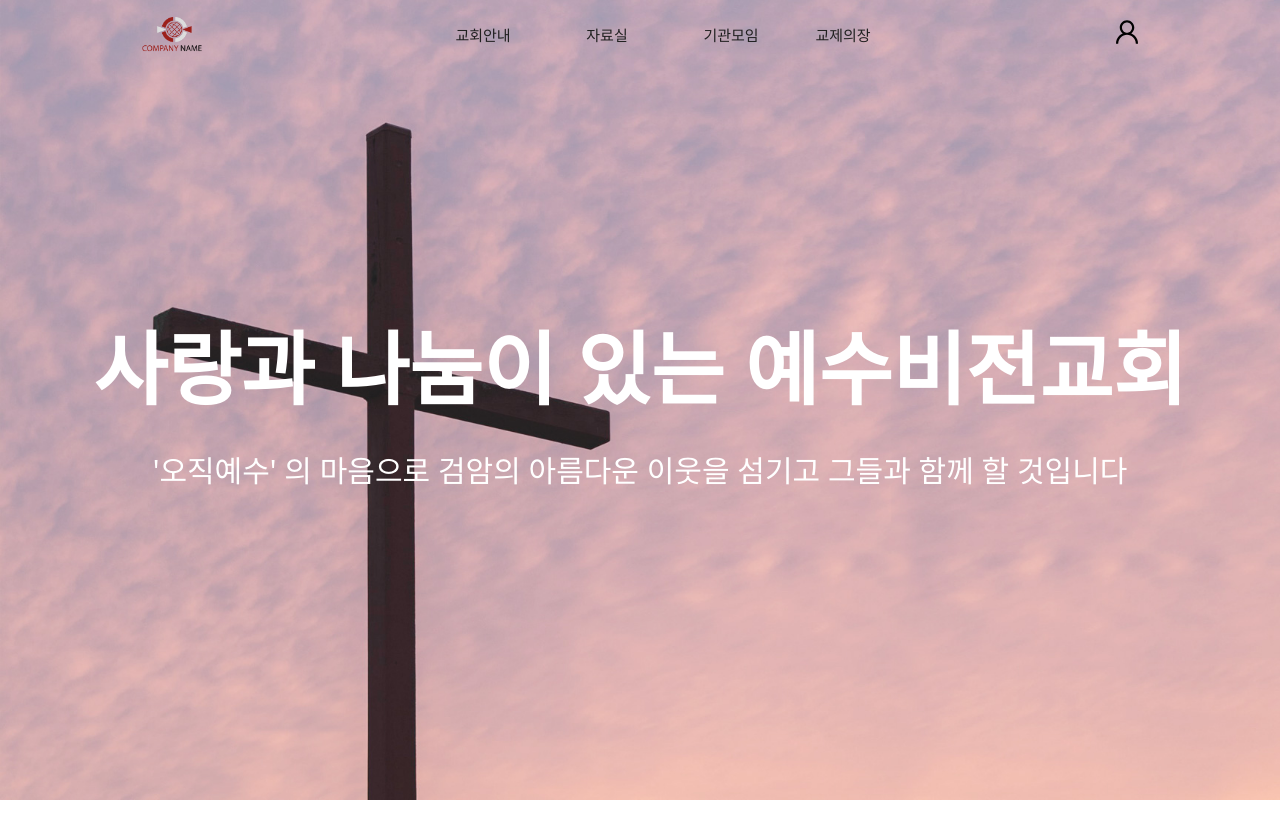
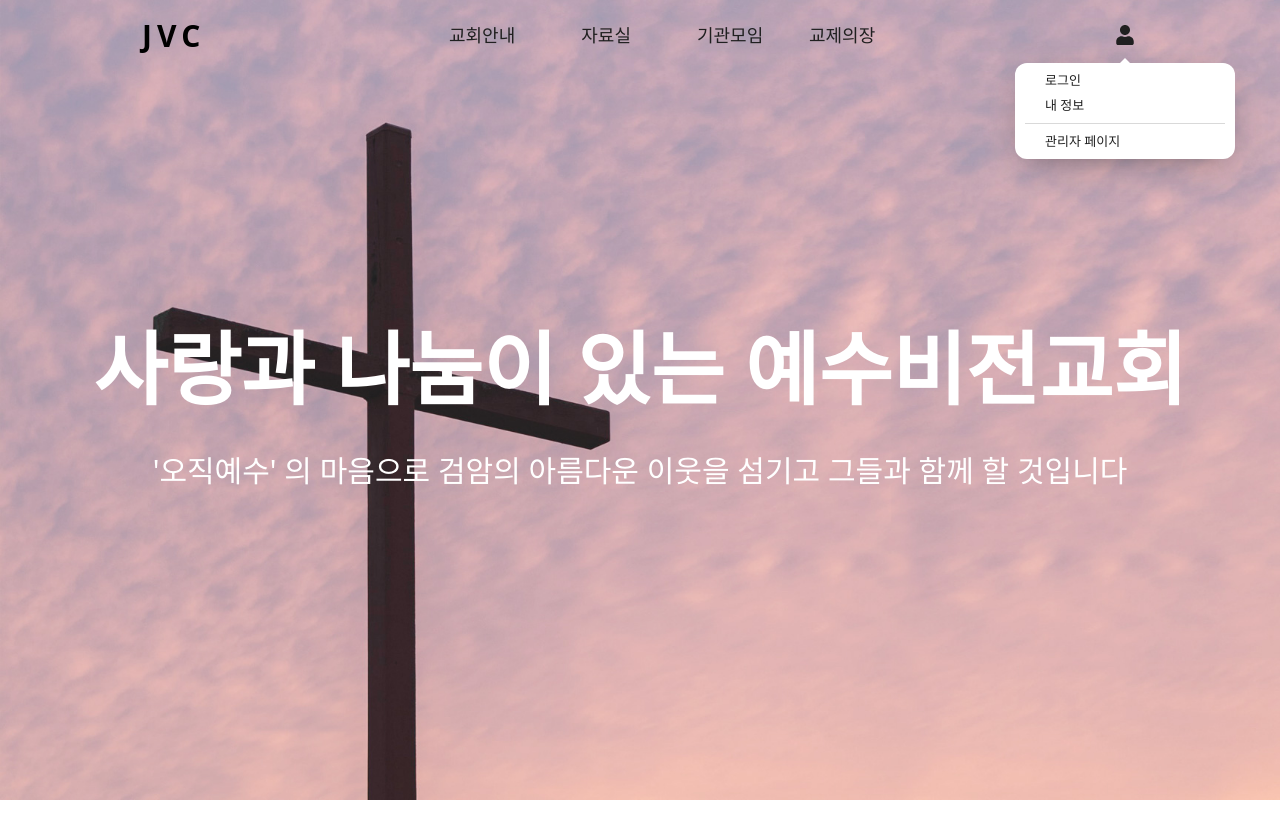
Before and after one commit to joypeb/jvc-front, a Next.js app: page / in a window 1280 px wide. Both pictures are taken after a click on the button "Customise options". Shown: the top 838 px of the page. Built offline with nearby package versions, Linux system fonts and the light colour scheme.

Commit message:
header에 로그인 관련 dropdown 추가

```diff
--- a/components/header/Header.tsx
+++ b/components/header/Header.tsx
@@ -4,23 +4,27 @@ import Image from "next/image";
 import React from "react";
 import {AiOutlineUser} from "react-icons/ai";
 import * as NavigationMenu from '@radix-ui/react-navigation-menu';
-import { styled, keyframes } from '@stitches/react';
-import { CaretDownIcon } from '@radix-ui/react-icons';
+import * as DropdownMenu from '@radix-ui/react-dropdown-menu';
+import {styled, keyframes} from '@stitches/react';
+import {CaretDownIcon, ChevronRightIcon, DotFilledIcon} from '@radix-ui/react-icons';
 import {violet, mauve, indigo, purple, blackA, gray} from '@radix-ui/colors';
+import {FaUser} from "react-icons/fa";
+
 
 export default function HeaderComponent() {
     return (
         <header className={styles.header}>
             <nav className={styles.nav}>
                 <div className={styles.navLogo}>
-                    <Link href="/" >
+                    {/*<Link href="/">
                         <Image
                             src="/logo.png"
                             alt="예수비전교회 로고"
                             width={60}
                             height={30}
                         />
-                    </Link>
+                    </Link>*/}
+                    <h1 className={styles.logo}>JVC</h1>
                 </div>
 
                 <NavigationMenuRoot>
@@ -116,12 +120,12 @@ export default function HeaderComponent() {
                         </NavigationMenu.Item>
 
                         <NavigationMenuIndicator>
-                            <Arrow />
+                            <Arrow/>
                         </NavigationMenuIndicator>
                     </NavigationMenuList>
 
                     <ViewportPosition>
-                        <NavigationMenuViewport />
+                        <NavigationMenuViewport/>
                     </ViewportPosition>
                 </NavigationMenuRoot>
 
@@ -132,10 +136,35 @@ export default function HeaderComponent() {
                     <li className={styles.navContent}>교제의장</li>
                 </ul>*/}
 
-                <div>
-                    <button className={styles.navUserBtn}>
-                        <AiOutlineUser size={30}/>
-                    </button>
+                <div className={styles.navUserBtnBox}>
+                    {/*<button className={styles.navUserBtn}>
+                        <AiOutlineUser size={24}/>
+                    </button>*/}
+
+                    <DropdownMenu.Root>
+                        <DropdownMenu.Trigger asChild>
+                            <IconButton aria-label="Customise options">
+                                <FaUser size={20}/>
+                            </IconButton>
+                        </DropdownMenu.Trigger>
+
+                        <DropdownMenu.Portal>
+                            <DropdownMenuContent sideOffset={5}>
+                                <DropdownMenuItem>
+                                    로그인
+                                </DropdownMenuItem>
+                                <DropdownMenuItem>
+                                    내 정보
+                                </DropdownMenuItem>
+                                <DropdownMenuSeparator />
+                                <DropdownMenuItem>
+                                    관리자 페이지
+                                </DropdownMenuItem>
+                                <DropdownMenuArrow />
+                            </DropdownMenuContent>
+                        </DropdownMenu.Portal>
+                    </DropdownMenu.Root>
+
                 </div>
             </nav>
         </header>
@@ -154,43 +183,43 @@ export default function HeaderComponent() {
 ));*/
 
 const enterFromRight = keyframes({
-    from: { transform: 'translateX(200px)', opacity: 0 },
-    to: { transform: 'translateX(0)', opacity: 1 },
+    from: {transform: 'translateX(200px)', opacity: 0},
+    to: {transform: 'translateX(0)', opacity: 1},
 });
 
 const enterFromLeft = keyframes({
-    from: { transform: 'translateX(-200px)', opacity: 0 },
-    to: { transform: 'translateX(0)', opacity: 1 },
+    from: {transform: 'translateX(-200px)', opacity: 0},
+    to: {transform: 'translateX(0)', opacity: 1},
 });
 
 const exitToRight = keyframes({
-    from: { transform: 'translateX(0)', opacity: 1 },
-    to: { transform: 'translateX(200px)', opacity: 0 },
+    from: {transform: 'translateX(0)', opacity: 1},
+    to: {transform: 'translateX(200px)', opacity: 0},
 });
 
 const exitToLeft = keyframes({
-    from: { transform: 'translateX(0)', opacity: 1 },
-    to: { transform: 'translateX(-200px)', opacity: 0 },
+    from: {transform: 'translateX(0)', opacity: 1},
+    to: {transform: 'translateX(-200px)', opacity: 0},
 });
 
 const scaleIn = keyframes({
-    from: { transform: 'rotateX(-30deg) scale(0.9)', opacity: 0 },
-    to: { transform: 'rotateX(0deg) scale(1)', opacity: 1 },
+    from: {transform: 'rotateX(-30deg) scale(0.9)', opacity: 0},
+    to: {transform: 'rotateX(0deg) scale(1)', opacity: 1},
 });
 
 const scaleOut = keyframes({
-    from: { transform: 'rotateX(0deg) scale(1)', opacity: 1 },
-    to: { transform: 'rotateX(-10deg) scale(0.95)', opacity: 0 },
+    from: {transform: 'rotateX(0deg) scale(1)', opacity: 1},
+    to: {transform: 'rotateX(-10deg) scale(0.95)', opacity: 0},
 });
 
 const fadeIn = keyframes({
-    from: { opacity: 0 },
-    to: { opacity: 1 },
+    from: {opacity: 0},
+    to: {opacity: 1},
 });
 
 const fadeOut = keyframes({
-    from: { opacity: 1 },
-    to: { opacity: 0 },
+    from: {opacity: 1},
+    to: {opacity: 0},
 });
 
 const NavigationMenuRoot = styled(NavigationMenu.Root, {
@@ -210,7 +239,7 @@ const NavigationMenuList = styled(NavigationMenu.List, {
     listStyle: 'none',
     /*boxShadow: `0 2px 10px ${blackA.blackA7}`,*/
     margin: 0,
-    cursor:'pointer'
+    cursor: 'pointer'
 });
 
 const itemStyles = {
@@ -220,10 +249,10 @@ const itemStyles = {
     fontWeight: 500,
     lineHeight: 1,
     borderRadius: 4,
-    fontSize: 15,
+    fontSize: 18,
     color: gray.gray12,
     /*'&:focus': { boxShadow: `0 0 0 2px ${gray.gray7}` },*/
-    '&:hover': { color: gray.gray12 },
+    '&:hover': {color: gray.gray12},
 };
 
 const NavigationMenuTrigger = styled(NavigationMenu.Trigger, {
@@ -233,17 +262,17 @@ const NavigationMenuTrigger = styled(NavigationMenu.Trigger, {
     alignItems: 'center',
     justifyContent: 'center',
     gap: 2,
-    width:'100px'
+    width: '100px'
 });
 
 const NavigationMenuLink = styled(NavigationMenu.Link, {
     ...itemStyles,
     display: 'block',
     textDecoration: 'none',
-    fontSize: 15,
+    fontSize: 18,
     lineHeight: 1,
-    width:'100px',
-    textAlign:'center'
+    width: '100px',
+    textAlign: 'center'
 });
 
 const NavigationMenuContent = styled(NavigationMenu.Content, {
@@ -251,13 +280,13 @@ const NavigationMenuContent = styled(NavigationMenu.Content, {
     top: 0,
     left: 0,
     width: '100%',
-    '@media only screen and (min-width: 600px)': { width: 'auto' },
+    '@media only screen and (min-width: 600px)': {width: 'auto'},
     animationDuration: '250ms',
     animationTimingFunction: 'ease',
-    '&[data-motion="from-start"]': { animationName: enterFromLeft },
-    '&[data-motion="from-end"]': { animationName: enterFromRight },
-    '&[data-motion="to-start"]': { animationName: exitToLeft },
-    '&[data-motion="to-end"]': { animationName: exitToRight },
+    '&[data-motion="from-start"]': {animationName: enterFromLeft},
+    '&[data-motion="from-end"]': {animationName: enterFromRight},
+    '&[data-motion="to-start"]': {animationName: exitToLeft},
+    '&[data-motion="to-end"]': {animationName: exitToRight},
 });
 
 const NavigationMenuIndicator = styled(NavigationMenu.Indicator, {
@@ -268,9 +297,9 @@ const NavigationMenuIndicator = styled(NavigationMenu.Indicator, {
     top: '100%',
     overflow: 'hidden',
     zIndex: 1,
-    transition: 'width, transform 250ms ease',
-    '&[data-state="visible"]': { animation: `${fadeIn} 200ms ease` },
-    '&[data-state="hidden"]': { animation: `${fadeOut} 200ms ease` },
+    transition: 'width, transform 200ms ease',
+    '&[data-state="visible"]': {animation: `${fadeIn} 200ms ease`},
+    '&[data-state="hidden"]': {animation: `${fadeOut} 200ms ease`},
 });
 
 const NavigationMenuViewport = styled(NavigationMenu.Viewport, {
@@ -279,13 +308,13 @@ const NavigationMenuViewport = styled(NavigationMenu.Viewport, {
     marginTop: 10,
     width: '100%',
     backgroundColor: 'white',
-    borderRadius: 15,
+    borderRadius: 12,
     overflow: 'hidden',
     boxShadow: 'hsl(206 22% 7% / 35%) 0px 10px 38px -10px, hsl(206 22% 7% / 20%) 0px 10px 20px -15px',
     height: 'var(--radix-navigation-menu-viewport-height)',
-    transition: 'width, height, 300ms ease',
-    '&[data-state="open"]': { animation: `${scaleIn} 200ms ease` },
-    '&[data-state="closed"]': { animation: `${scaleOut} 200ms ease` },
+    transition: 'width, height, 200ms ease',
+    '&[data-state="open"]': {animation: `${scaleIn} 200ms ease`},
+    '&[data-state="closed"]': {animation: `${scaleOut} 200ms ease`},
     '@media only screen and (min-width: 600px)': {
         width: 'var(--radix-navigation-menu-viewport-width)',
     },
@@ -319,7 +348,7 @@ const List = styled('ul', {
     },
 });
 
-const ListItem = React.forwardRef(({ children, title, ...props }, forwardedRef) => (
+const ListItem = React.forwardRef(({children, title, ...props}, forwardedRef) => (
     <li>
         <NavigationMenu.Link asChild>
             <ListItemLink {...props} ref={forwardedRef}>
@@ -336,11 +365,11 @@ const ListItemLink = styled('a', {
     textDecoration: 'none',
     userSelect: 'none',
     padding: 12,
-    borderRadius: 6,
+    borderRadius: 12,
     fontSize: 15,
     lineHeight: 1,
-    '&:focus': { boxShadow: `0 0 0 2px ${gray.gray7}` },
-    '&:hover': { backgroundColor: gray.gray3 },
+    '&:focus': {boxShadow: `0 0 0 2px ${gray.gray7}`},
+    '&:hover': {backgroundColor: gray.gray3},
 });
 
 const ListItemHeading = styled('div', {
@@ -364,12 +393,12 @@ const Callout = styled('a', {
     width: '100%',
     height: '100%',
     background: `linear-gradient(135deg, ${purple.purple9} 0%, ${indigo.indigo9} 100%);`,
-    borderRadius: 6,
+    borderRadius: 12,
     padding: 25,
     textDecoration: 'none',
     outline: 'none',
     userSelect: 'none',
-    '&:focus': { boxShadow: `0 0 0 2px ${violet.violet7}` },
+    '&:focus': {boxShadow: `0 0 0 2px ${violet.violet7}`},
 });
 
 const CalloutHeading = styled('div', {
@@ -403,7 +432,7 @@ const CaretDown = styled(CaretDownIcon, {
     color: violet.violet10,
     top: 1,
     transition: 'transform 250ms ease',
-    '[data-state=open] &': { transform: 'rotate(-180deg)' },
+    '[data-state=open] &': {transform: 'rotate(-180deg)'},
 });
 
 const Arrow = styled('div', {
@@ -415,3 +444,104 @@ const Arrow = styled('div', {
     transform: 'rotate(45deg)',
     borderTopLeftRadius: 2,
 });
+
+
+
+
+
+
+
+
+
+
+
+
+
+const slideUpAndFade = keyframes({
+    '0%': { opacity: 0, transform: 'translateY(2px)' },
+    '100%': { opacity: 1, transform: 'translateY(0)' },
+});
+
+const slideRightAndFade = keyframes({
+    '0%': { opacity: 0, transform: 'translateX(-2px)' },
+    '100%': { opacity: 1, transform: 'translateX(0)' },
+});
+
+const slideDownAndFade = keyframes({
+    '0%': { opacity: 0, transform: 'translateY(-2px)' },
+    '100%': { opacity: 1, transform: 'translateY(0)' },
+});
+
+const slideLeftAndFade = keyframes({
+    '0%': { opacity: 0, transform: 'translateX(2px)' },
+    '100%': { opacity: 1, transform: 'translateX(0)' },
+});
+
+const DropContentStyles = {
+    minWidth: 220,
+    backgroundColor: 'white',
+    borderRadius: 12,
+    padding: 5,
+    boxShadow:
+        '0px 10px 38px -10px rgba(22, 23, 24, 0.35), 0px 10px 20px -15px rgba(22, 23, 24, 0.2)',
+    animationDuration: '400ms',
+    animationTimingFunction: 'cubic-bezier(0.16, 1, 0.3, 1)',
+    zIndex:100,
+    willChange: 'transform, opacity',
+    '&[data-state="open"]': {
+        '&[data-side="top"]': { animationName: slideDownAndFade },
+        '&[data-side="right"]': { animationName: slideLeftAndFade },
+        '&[data-side="bottom"]': { animationName: slideUpAndFade },
+        '&[data-side="left"]': { animationName: slideRightAndFade },
+    },
+};
+
+const DropdownMenuContent = styled(DropdownMenu.Content, DropContentStyles);
+
+const DropdownMenuArrow = styled(DropdownMenu.Arrow, { fill: 'white' });
+
+const DropItemStyles = {
+    all: 'unset',
+    fontSize: 13,
+    lineHeight: 1,
+    color: gray.gray12,
+    borderRadius: 6,
+    display: 'flex',
+    alignItems: 'center',
+    height: 25,
+    padding: '0 5px',
+    position: 'relative',
+    paddingLeft: 25,
+    userSelect: 'none',
+    cursor:'pointer',
+
+    '&[data-disabled]': {
+        color: mauve.mauve8,
+        pointerEvents: 'none',
+    },
+
+    '&[data-highlighted]': {
+        backgroundColor: gray.gray3,
+        color: gray.gray12,
+    },
+};
+
+const DropdownMenuItem = styled(DropdownMenu.Item, DropItemStyles);
+
+const DropdownMenuSeparator = styled(DropdownMenu.Separator, {
+    height: 1,
+    backgroundColor: gray.gray6,
+    margin: 5,
+});
+
+const IconButton = styled('button', {
+    all: 'unset',
+    fontFamily: 'inherit',
+    height: 35,
+    width: 35,
+    display: 'inline-flex',
+    alignItems: 'center',
+    justifyContent: 'center',
+    color: gray.gray12,
+    cursor:'pointer'
+})
--- a/components/header/Nav.tsx
+++ b/components/header/Nav.tsx
@@ -14,7 +14,7 @@ const NavigationMenuDemo = () => {
                     </NavigationMenuTrigger>
                     <NavigationMenuContent>
                         <List>
-                            {/*<li style={{ gridRow: 'span 3' }}>
+                            <li style={{ gridRow: 'span 3' }}>
                                 <NavigationMenu.Link asChild>
                                     <Callout href="/">
                                         <svg aria-hidden width="38" height="38" viewBox="0 0 25 25" fill="white">
@@ -26,7 +26,7 @@ const NavigationMenuDemo = () => {
                                         <CalloutText>Unstyled, accessible components for React.</CalloutText>
                                     </Callout>
                                 </NavigationMenu.Link>
-                            </li>*/}
+                            </li>
 
                             <ListItem href="https://stitches.dev/" title="인사말">
                                 교회를 소개하는 내용입니다
@@ -37,7 +37,7 @@ const NavigationMenuDemo = () => {
                             <ListItem href="https://stitches.dev/" title="선교의 교회">
                                 선교현황과 선교의 비전을 소개하는 페이지입니다
                             </ListItem>
-                            <ListItem href="https://stitches.dev/" title="교회 행사">
+                            {/*<ListItem href="https://stitches.dev/" title="교회 행사">
                                 교회에서 진행하는 행사에 대해 소개하는 페이지입니다
                             </ListItem>
                             <ListItem href="/colors" title="교회 발자취">
@@ -45,7 +45,7 @@ const NavigationMenuDemo = () => {
                             </ListItem>
                             <ListItem href="https://icons.radix-ui.com/" title="예배와 약도">
                                 예배시간과 오시는 길을 소개하는 페이지입니다
-                            </ListItem>
+                            </ListItem>*/}
                         </List>
                     </NavigationMenuContent>
                 </NavigationMenu.Item>
--- a/pages/index.tsx
+++ b/pages/index.tsx
@@ -4,13 +4,14 @@ import Nav from '../components/header/Nav';
 import Image from "next/image";
 import styles from "../styles/index.module.scss";
 import churchPic from '../public/church.jpg';
+import Dropdown from "@/components/header/Dropdown";
 
 
 
 
 
 export default function Home() {
-    useEffect(() => {
+    /*useEffect(() => {
         let observer = new IntersectionObserver((e) => {
             e.forEach((text) => {
                 const target = text.target as HTMLElement;
@@ -25,7 +26,7 @@ export default function Home() {
         let mainImgTextTitle = document.getElementById("mainImgTextTitle");
 
         observer.observe(mainImgTextTitle);
-    })
+    })*/
 
 
   return (
--- a/styles/header.module.scss
+++ b/styles/header.module.scss
@@ -22,6 +22,12 @@
   display: flex;
   justify-content: space-between;
   align-items: center;
+}
+
+.logo {
+  font-weight: bold;
+  font-size: 30px;
+  letter-spacing: 5px;
 }
 
 .navLogo {
@@ -53,6 +59,11 @@
   cursor: pointer;
 }
 
+.navUserBtnBox{
+  display: flex;
+  justify-content: center;
+  align-items: center;
+}
 
 
 /*.listRoot{
```
